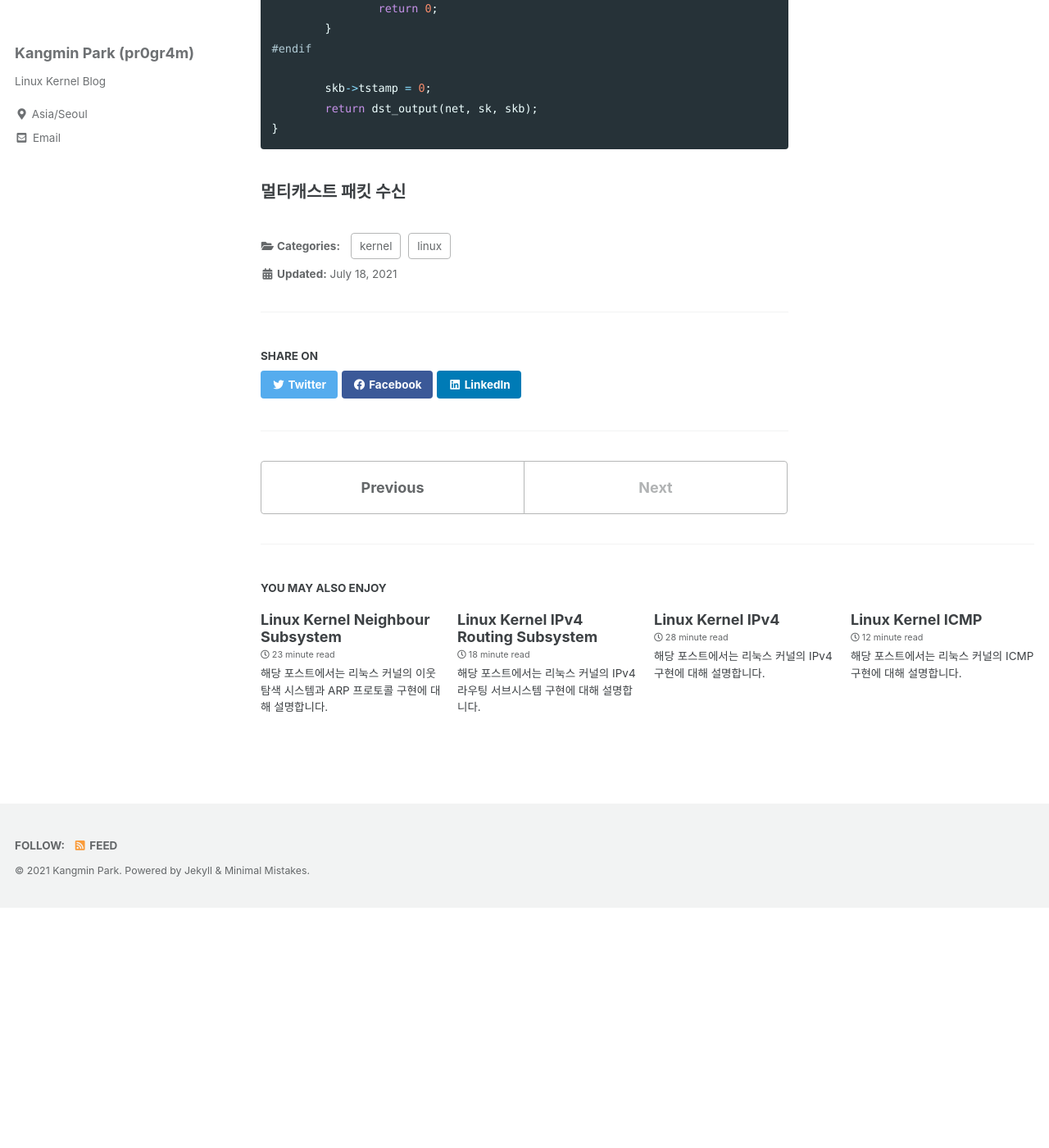
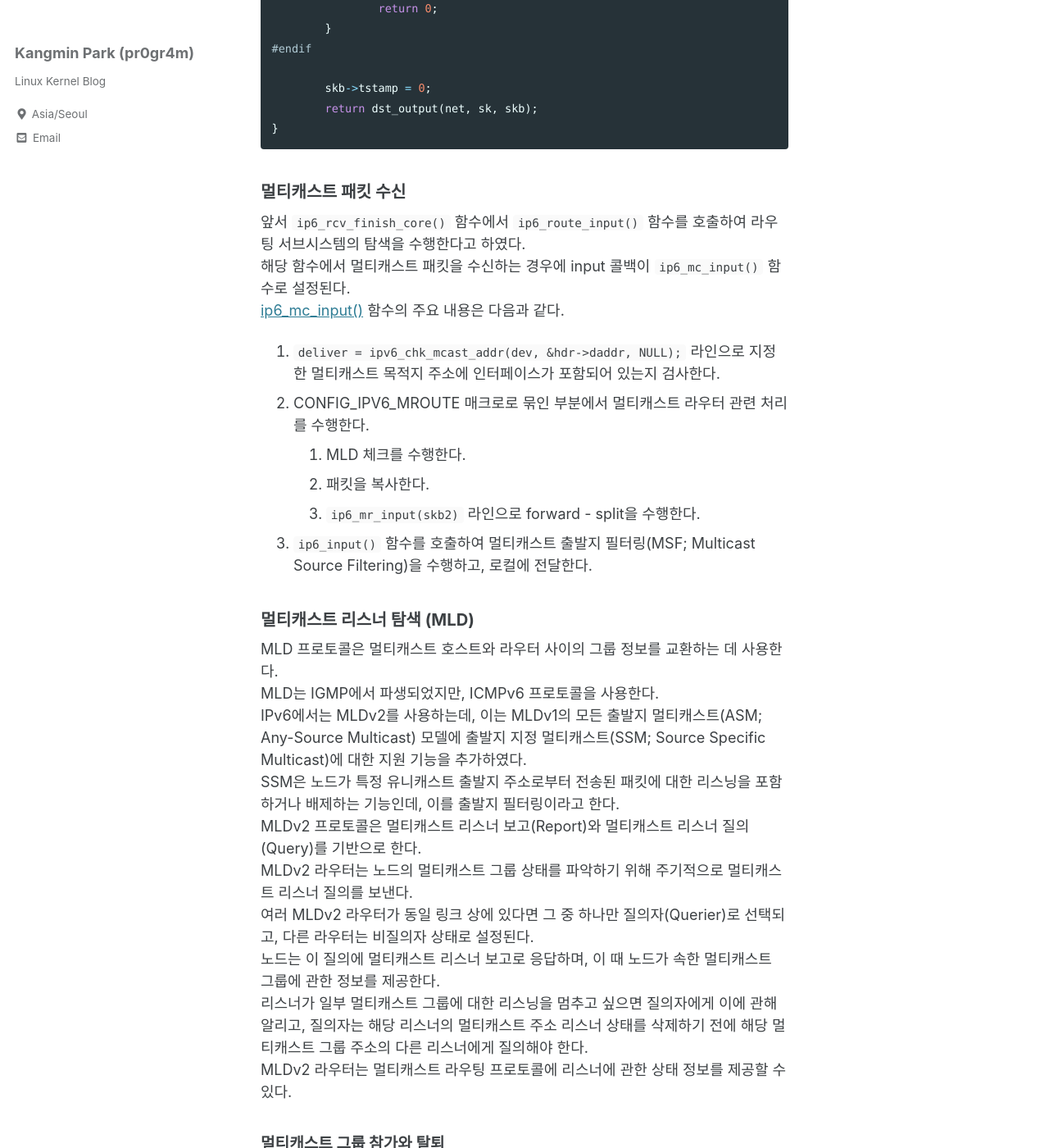
Before and after one commit to pr0gr4m/pr0gr4m.github.io, a Jekyll site: the page built from _posts/2021-07-18-ipv6.md, in a window 1280 px wide and 1400 px high, scrolled down 13037 px. Shown: the whole window at 82% size. Built offline with Jekyll 4.4.1, drawn with Linux system fonts in a browser that asks for light colours; cached includes are drawn as plain includes; before the commit the page ends 14144 px from its top, so only the background shows below that; some of the changed text lies outside the part shown.

Commit message:
Update IPv6

````diff
--- a/_posts/2021-07-18-ipv6.md
+++ b/_posts/2021-07-18-ipv6.md
@@ -345,3 +345,32 @@ static inline int ip6_forward_finish(struct net *net, struct sock *sk,
 ```
 
 ### 멀티캐스트 패킷 수신
+
+앞서 ```ip6_rcv_finish_core()``` 함수에서 ```ip6_route_input()``` 함수를 호출하여 라우팅 서브시스템의 탐색을 수행한다고 하였다.
+해당 함수에서 멀티캐스트 패킷을 수신하는 경우에 input 콜백이 ```ip6_mc_input()``` 함수로 설정된다.
+[ip6_mc_input()](https://elixir.bootlin.com/linux/latest/source/net/ipv6/ip6_input.c#L478) 함수의 주요 내용은 다음과 같다.
+1. ```deliver = ipv6_chk_mcast_addr(dev, &hdr->daddr, NULL);``` 라인으로 지정한 멀티캐스트 목적지 주소에 인터페이스가 포함되어 있는지 검사한다.
+2. CONFIG_IPV6_MROUTE 매크로로 묶인 부분에서 멀티캐스트 라우터 관련 처리를 수행한다.
+	1. MLD 체크를 수행한다.
+	2. 패킷을 복사한다.
+	3. ```ip6_mr_input(skb2)``` 라인으로 forward - split을 수행한다.
+3. ```ip6_input()``` 함수를 호출하여 멀티캐스트 출발지 필터링(MSF; Multicast Source Filtering)을 수행하고, 로컬에 전달한다.
+
+### 멀티캐스트 리스너 탐색 (MLD)
+
+MLD 프로토콜은 멀티캐스트 호스트와 라우터 사이의 그룹 정보를 교환하는 데 사용한다.
+MLD는 IGMP에서 파생되었지만, ICMPv6 프로토콜을 사용한다.
+IPv6에서는 MLDv2를 사용하는데, 이는 MLDv1의 모든 출발지 멀티캐스트(ASM; Any-Source Multicast) 모델에 출발지 지정 멀티캐스트(SSM; Source Specific Multicast)에 대한 지원 기능을 추가하였다.
+SSM은 노드가 특정 유니캐스트 출발지 주소로부터 전송된 패킷에 대한 리스닝을 포함하거나 배제하는 기능인데, 이를 출발지 필터링이라고 한다.
+MLDv2 프로토콜은 멀티캐스트 리스너 보고(Report)와 멀티캐스트 리스너 질의(Query)를 기반으로 한다.
+MLDv2 라우터는 노드의 멀티캐스트 그룹 상태를 파악하기 위해 주기적으로 멀티캐스트 리스너 질의를 보낸다.
+여러 MLDv2 라우터가 동일 링크 상에 있다면 그 중 하나만 질의자(Querier)로 선택되고, 다른 라우터는 비질의자 상태로 설정된다.
+노드는 이 질의에 멀티캐스트 리스너 보고로 응답하며, 이 때 노드가 속한 멀티캐스트 그룹에 관한 정보를 제공한다.
+리스너가 일부 멀티캐스트 그룹에 대한 리스닝을 멈추고 싶으면 질의자에게 이에 관해 알리고, 질의자는 해당 리스너의 멀티캐스트 주소 리스너 상태를 삭제하기 전에 해당 멀티캐스트 그룹 주소의 다른 리스너에게 질의해야 한다.
+MLDv2 라우터는 멀티캐스트 라우팅 프로토콜에 리스너에 관한 상태 정보를 제공할 수 있다.
+
+#### 멀티캐스트 그룹 참가와 탈퇴
+
+멀티캐스트 그룹에 참가하거나 탈퇴하는 방법은 다음과 같은 두 가지가 있다.
+1. 커널 내에서 ```ipv6_dev_mc_inc()``` / ```ipv6_dev_mc_dec()``` 함수 호출
+2. 유저 스페이스에서 ```IPV6_JOIN_GROUP``` / ```IPV6_DROP_MEMBERSHIP``` 소켓 옵션으로 setsockopt() 함수를 호출
````
